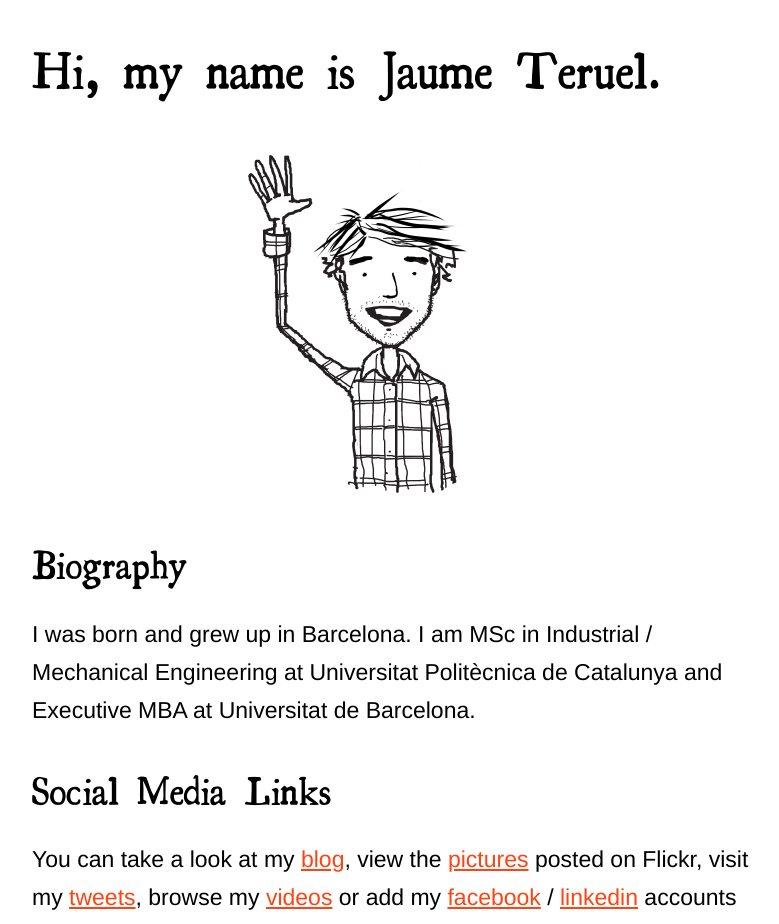
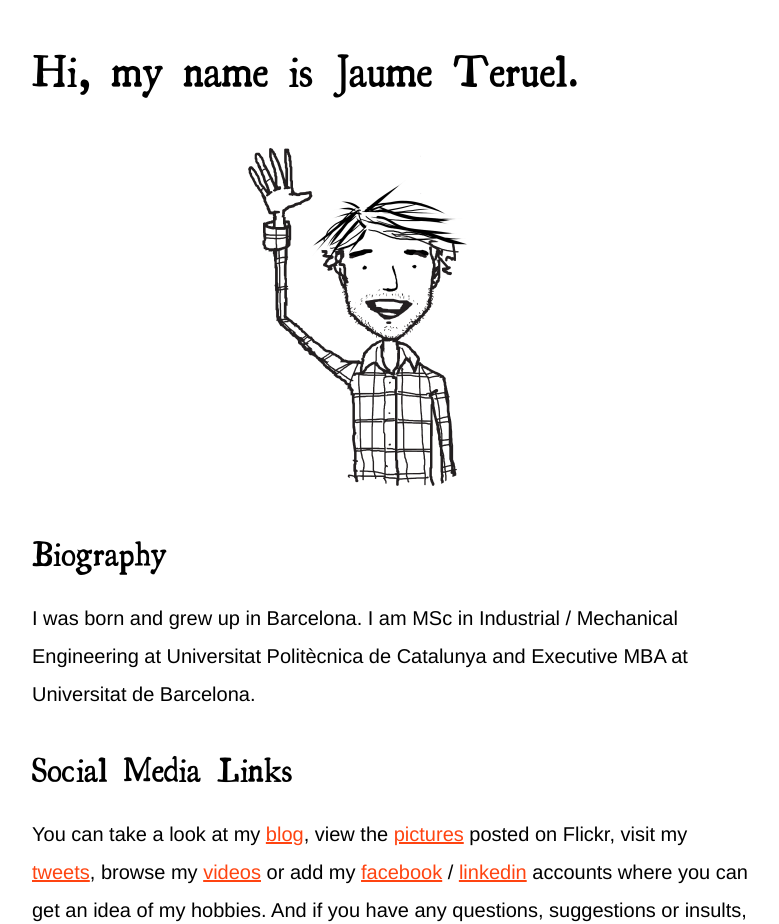
Before and after one commit to joanteruel/jaumeteruel, a Jekyll site: the page built from index.md, in a window 1280 px wide. Shown: the top 924 px of the page, without its empty margins (248-1027 px from the left). Built offline with Jekyll 4.4.1, drawn with Linux system fonts in a browser that asks for light colours; some web fonts are replaced; Markdown is read by kramdown in place of the engine named in the settings; a style sheet for code colours, icons or effects is not loaded.

Commit message:
Update style.css

```diff
--- a/css/style.css
+++ b/css/style.css
@@ -39,7 +39,7 @@
 
 body {
 	font-family: "Helvetica neue", Helvetica, arial, "Georgia Pro";
-	font-size: 23px;
+	font-size: 20px;
 	margin-top: 4%;
 	margin-bottom: 4%;
 	}
```
